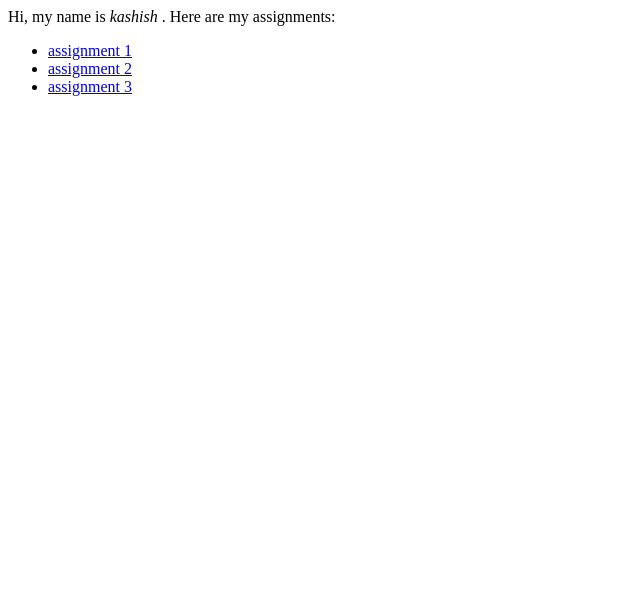
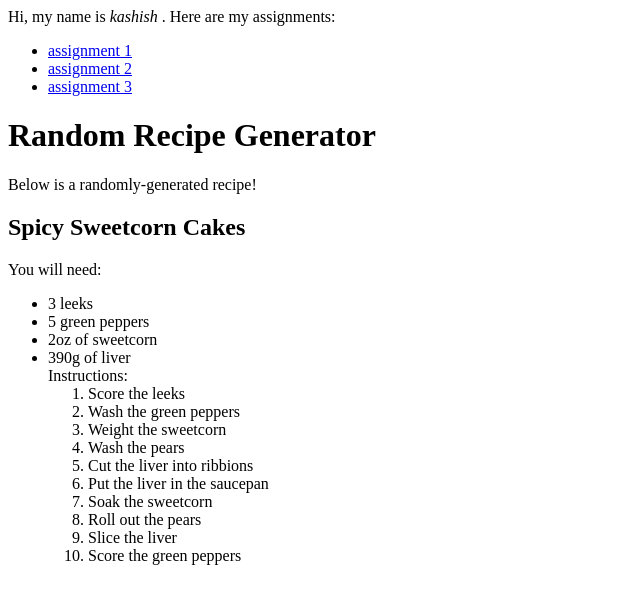
Before and after one commit to Kashish141100/csci165, a plain HTML site: page index.html in a window 1280 px wide. Shown: the whole page, without its empty margins (0-640 px from the left). Drawn offline with Linux system fonts and the light colour scheme.

Commit message:
Update index.html

```diff
--- a/index.html
+++ b/index.html
@@ -13,3 +13,25 @@ Here are my assignments:
 </ul>
 </body>
 </html>
+<h1 class="h2"> Random Recipe Generator</h1>
+<p>Below is a randomly-generated recipe!</p>
+<h2>Spicy Sweetcorn Cakes</h2>
+You will need:
+<ul class="recipe_needs">
+<li>3 leeks</li>
+<li>5 green peppers</li>
+<li>2oz of sweetcorn</li>
+<li>390g of liver</li>
+Instructions:
+<ol class="recipe_instr">
+<li>Score the leeks</li>
+<li>Wash the green peppers</li>
+<li>Weight the sweetcorn</li>
+<li>Wash the pears</li>
+<li>Cut the liver into ribbions</li>
+<li>Put the liver in the saucepan</li>
+<li>Soak the sweetcorn</li>
+<li>Roll out the pears</li>
+<li>Slice the liver</li>
+<li>Score the green peppers</li>
+</ol>
```
